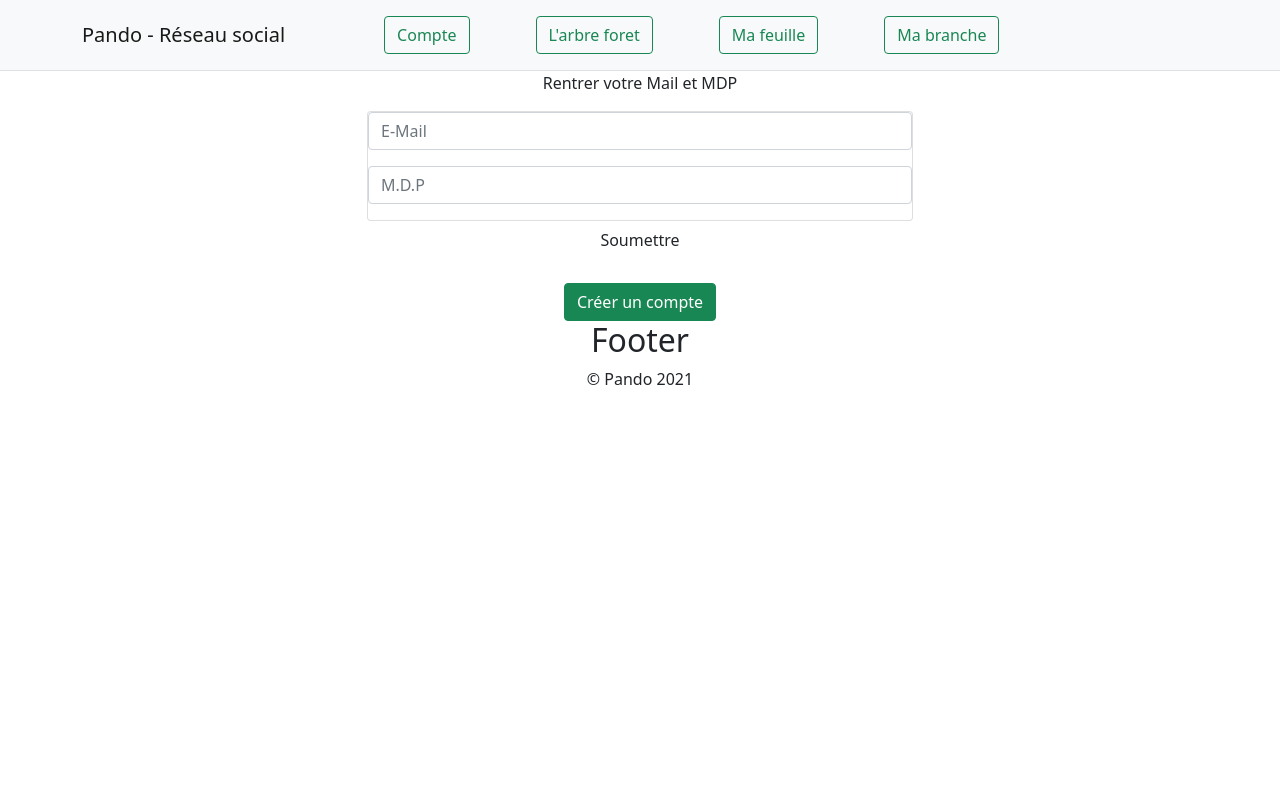
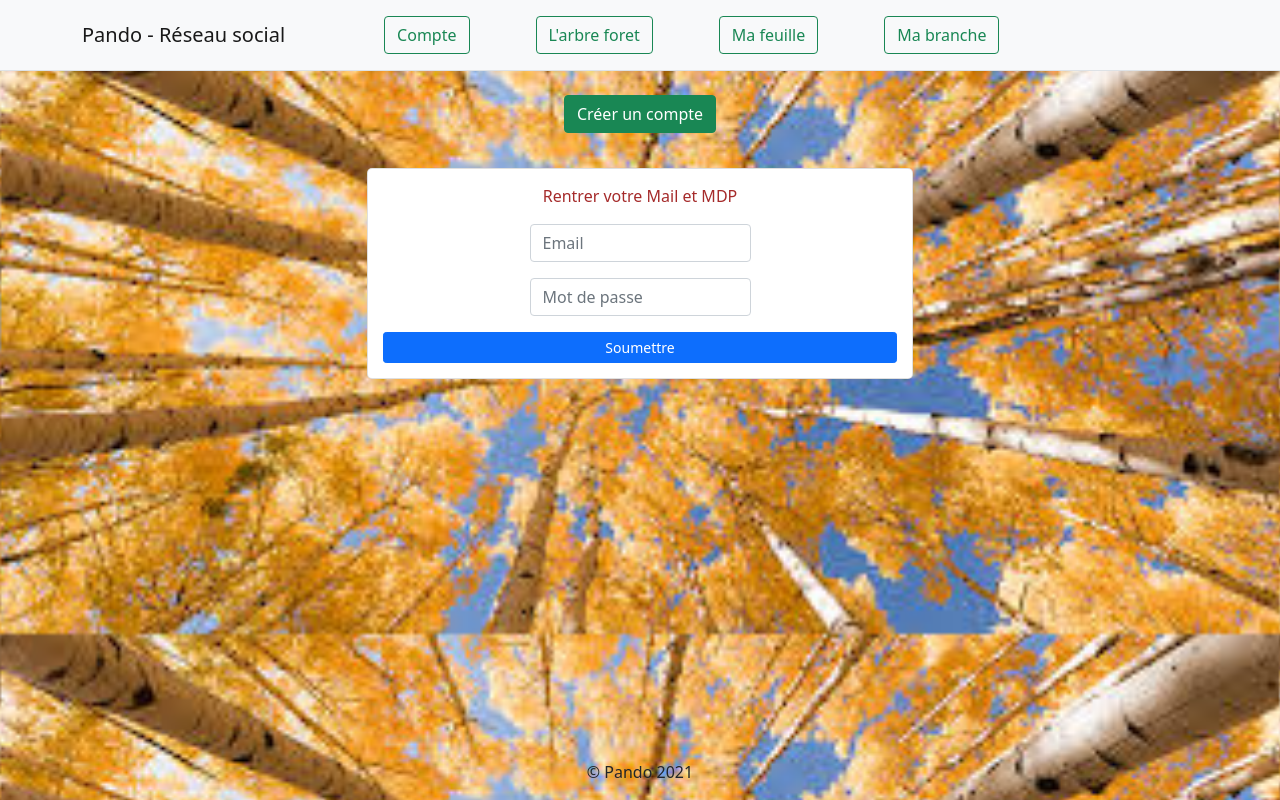
Before and after one commit to Gaz-o/projet-pando, a React (Create React App) app: page / in a window 1280 px wide. Built offline with nearby package versions, Linux system fonts and the light colour scheme.

Commit message:
design presque terminé footer en fixed bottom

```diff
--- a/src/App.css
+++ b/src/App.css
@@ -1,11 +1,16 @@
+body{
+  background-image: url("pando.jfif");
+  background-size: cover;}
 .App {
   text-align: center;
+
 }
 
 .App-logo {
   height: 40vmin;
   pointer-events: none;
 }
+
 
 @media (prefers-reduced-motion: no-preference) {
   .App-logo {
--- a/src/App.js
+++ b/src/App.js
@@ -2,9 +2,10 @@ import Routage from './layout/routage/routage.js';
 import Footer from './layout/footer/footer.js';
 import './App.css';
 
+
 function App() {
 
-  return (
+ return (
     <div className="App">
       <Routage/>
       <Footer/>
--- a/src/layout/footer/footer.css
+++ b/src/layout/footer/footer.css
@@ -0,0 +1,7 @@
+.footer{
+position: fixed;
+left: 0;
+bottom: 0;
+width: 100%;
+text-align: center;
+}
--- a/src/layout/footer/footer.js
+++ b/src/layout/footer/footer.js
@@ -2,9 +2,11 @@ import "./footer.css";
 
 function Footer() {
     return (
-        <div className="Footer">
-            <h2>Footer</h2>
+
+        <div className="footer">
+
             <p>&copy; Pando 2021</p>
+
         </div>
     )
 }
--- a/src/view/compte/compte.css
+++ b/src/view/compte/compte.css
@@ -1,5 +1,15 @@
-#creaForm{
+#loginForm{
 padding:15px;
 border-radius: 5px;
 margin-top:35px;
 }
+
+#creaForm{
+    padding:15px;
+    border-radius: 5px;
+    margin-top:35px;
+    }
+
+#message{
+    color:brown;
+    }
--- a/src/view/compte/connexion.js
+++ b/src/view/compte/connexion.js
@@ -23,8 +23,6 @@ function Home () {
 
         <div>
 
-            {Create}
-
             <Row>
 
                 <Col><br/>
@@ -35,8 +33,10 @@ function Home () {
 
             </Row>
 
+            {Create}
+
         </div>
     )
-};
+}
 
 export default Home;
--- a/src/view/compte/log/log.js
+++ b/src/view/compte/log/log.js
@@ -50,7 +50,9 @@ function Log() {
 
 
     function nolog() {
+
         return (
+
         <div>
 
             <Container>
@@ -63,19 +65,54 @@ function Log() {
 
                         <Col lg="6">
 
-                <Card>
-
                                 <InputGroup className="mb-3">
 
-                        <FormControl type="email" className="email" onChange={inputEmail} placeholder="E-Mail" />
+                                    <FormControl type="email" className="email" onChange={inputEmail} placeholder="Email" />
 
                                 </InputGroup>
 
                                 <InputGroup className="mb-3">
 
-                        <FormControl type="password" className="password" onChange={inputPassword} placeholder="M.D.P" />
+                                    <FormControl type="password" className="password" onChange={inputPassword} placeholder="Mot de passe" />
 
                                 </InputGroup>
+
+                        </Col>
+
+                    <Col lg="3">
+
+                    </Col>
+
+                </Row>
+
+            </Container>
+
+        </div>
+
+        )
+    }
+
+    return (
+
+        <div>
+
+            <Container>
+
+                <Row className="justify-content-md-center">
+
+                    <Col lg="3">
+
+                    </Col>
+
+                        <Col lg="6">
+
+                                <Card id="loginForm">
+
+                                <p id="message">{Erreur}</p>
+
+                                {Message}
+
+                                <Button variant="primary" size="sm" onClick={btn}>{BTN}</Button>
 
                                 </Card>
 
@@ -93,13 +130,4 @@ function Log() {
     )
 }
 
-    return (
-        <div>
-            <p>{Erreur}</p>
-            {Message}
-            <button className="btn" onClick={btn}>{BTN}</button>
-        </div>
-    )
-}
-
 export default Log;
```
Also changed, not shown: src/pando.jfif (added). Lines whose indentation alone changed are shown as unchanged.
